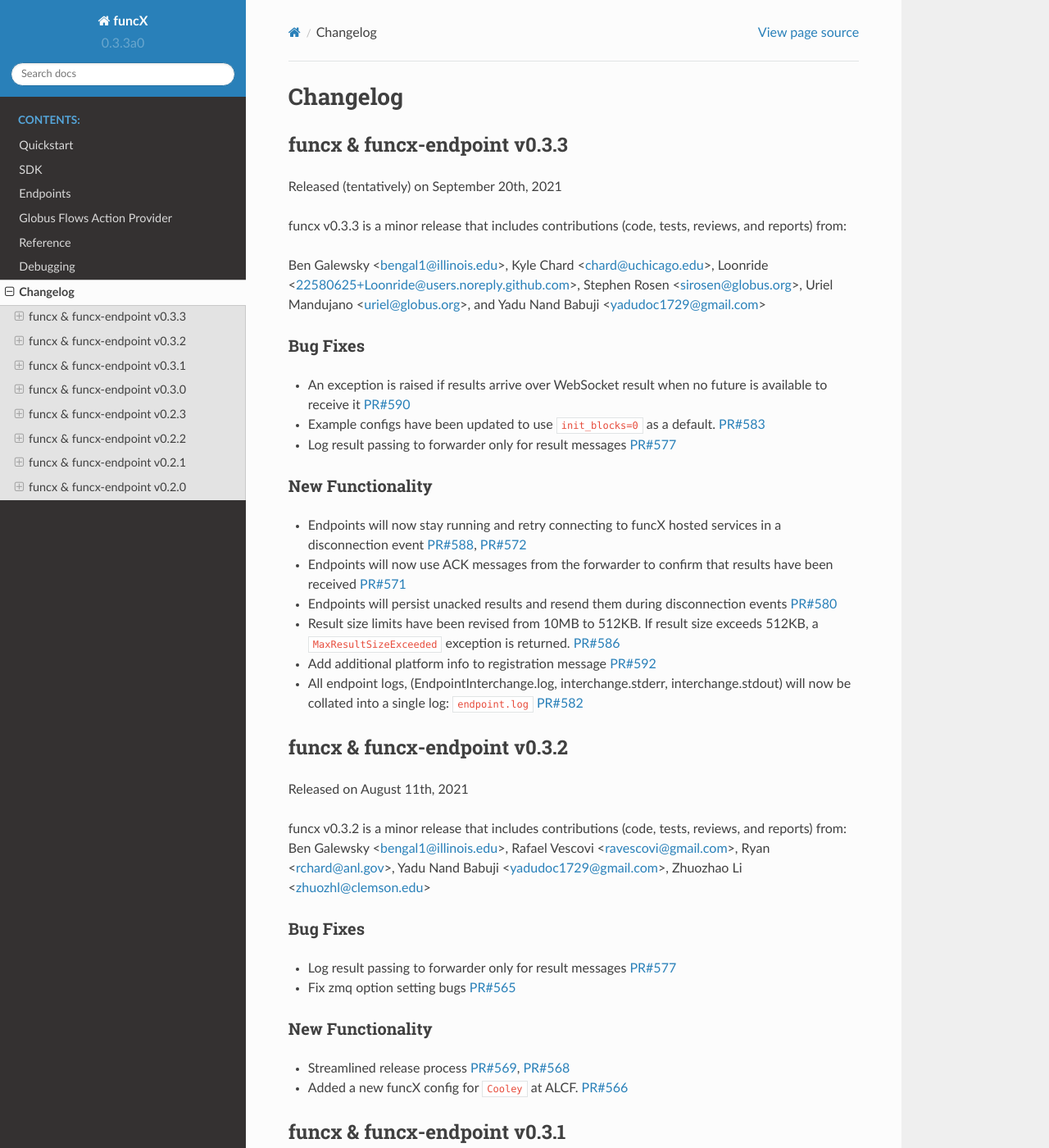
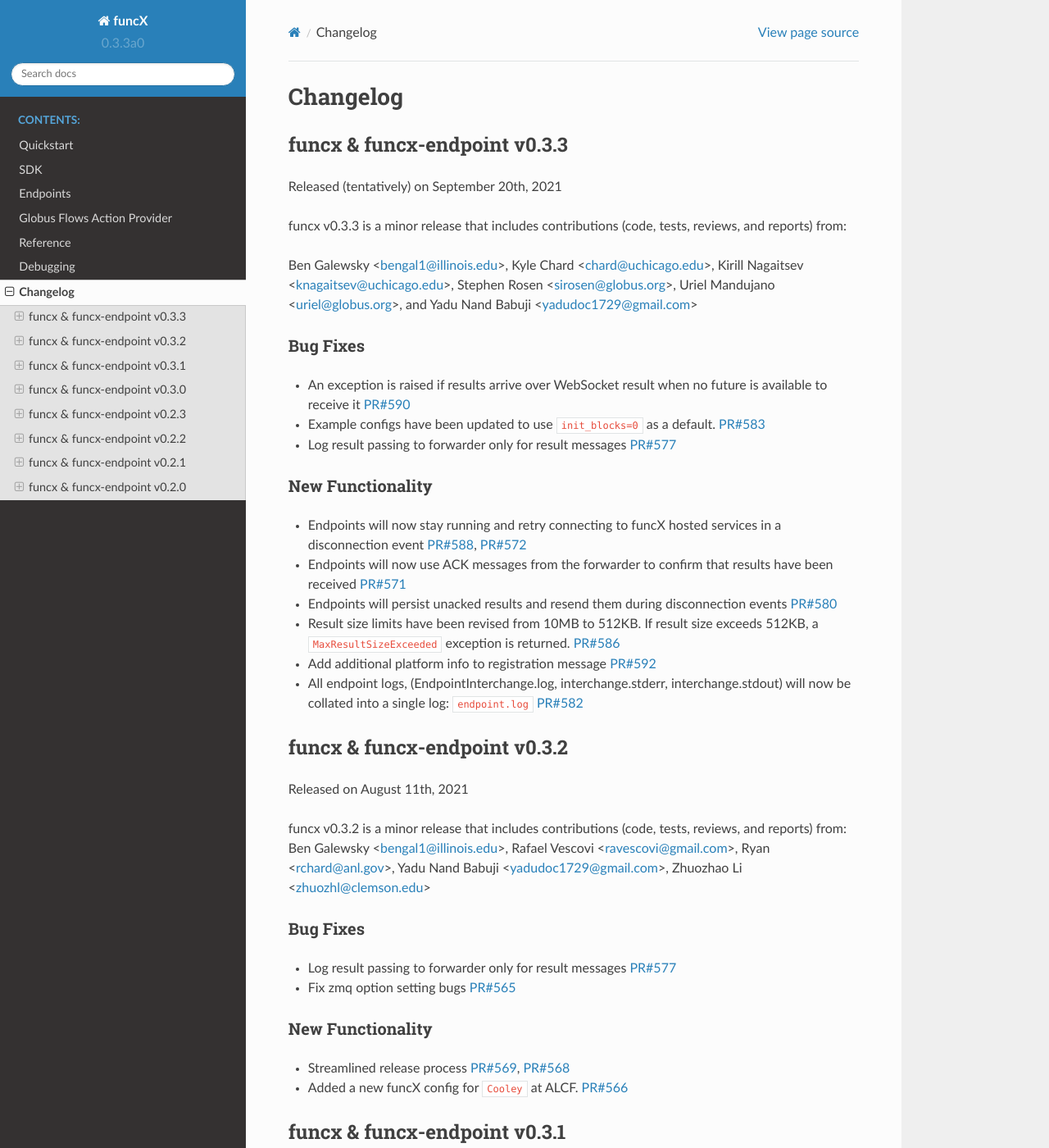
Before and after one commit to globus/globus-compute, a Sphinx documentation site: the page built from docs/changelog.rst, in a window 1280 px wide and 1400 px high. Shown: the whole window at 82% size. Built offline with Sphinx 7.4.7 and the Read the Docs theme 2.0.0, drawn with Linux system fonts in a browser that asks for light colours; some of the changed text lies outside the part shown.

Commit message:
make kir's name/email consistent across changelog

```diff
--- a/docs/changelog.rst
+++ b/docs/changelog.rst
@@ -10,7 +10,7 @@ Released (tentatively) on September 20th, 2021
 funcx v0.3.3 is a minor release that includes contributions (code, tests, reviews, and reports) from:
 
 Ben Galewsky <bengal1@illinois.edu>, Kyle Chard <chard@uchicago.edu>,
-Loonride <22580625+Loonride@users.noreply.github.com>, Stephen Rosen <sirosen@globus.org>,
+Kirill Nagaitsev <knagaitsev@uchicago.edu>, Stephen Rosen <sirosen@globus.org>,
 Uriel Mandujano <uriel@globus.org>, and Yadu Nand Babuji <yadudoc1729@gmail.com>
 
 
@@ -70,7 +70,7 @@ funcx & funcx-endpoint v0.3.1
 Released on July 26th, 2021
 
 funcx v0.3.1 is a minor release that includes contributions (code, tests, reviews, and reports) from:
-Ben Galewsky <bengal1@illinois.edu>, Loonride <knagaitsev@uchicago.edu>, Ryan Chard <rchard@anl.gov>, and Yadu Nand Babuji <yadudoc1729@gmail.com>
+Ben Galewsky <bengal1@illinois.edu>, Kirill Nagaitsev <knagaitsev@uchicago.edu>, Ryan Chard <rchard@anl.gov>, and Yadu Nand Babuji <yadudoc1729@gmail.com>
 
 Bug Fixes
 ^^^^^^^^^
@@ -88,7 +88,7 @@ Released on July 08th, 2021
 
 funcx v0.3.0 is a major release that includes contributions (code, tests, reviews, and reports) from:
 Ben Galewsky <bengal1@illinois.edu>, Kyle Chard <chard@uchicago.edu>,
-Kir Nagaitsev(@Loonride) <knagaitsev@uchicago.edu>, Daniel S. Katz <d.katz@ieee.org>,
+Kirill Nagaitsev <knagaitsev@uchicago.edu>, Daniel S. Katz <d.katz@ieee.org>,
 Stephen Rosen <sirosen@globus.org>, Yadu Nand Babuji <yadudoc1729@gmail.com>,
 Yongyan Rao <yongyan.rao@gmail.com>, and Zhuozhao Li <zhuozhao@uchicago.edu>
 
@@ -263,7 +263,7 @@ Released on April 8th, 2021
 
 funcx v0.2.0 includes contributions (code, tests, reviews, and reports) from:
 
-Ariel Rokem <arokem@gmail.com>, Ben Blaiszik <blaiszik@uchicago.edu>, Ben Galewsky <ben@peartreestudio.net>, Ben Glick <glick@glick.cloud>, Joshua Bryan <josh@globus.org>, Kirill Nagaitsev <knagaitsev1@gmail.com>, Kyle Chard <chard@uchicago.edu>, Loonride <22580625+Loonride@users.noreply.github.com>, pratikpoojary <pratik.poojary@somaiya.edu>, Ryan <rchard@anl.gov>, Yadu Nand Babuji <yadudoc1729@gmail.com>, yongyanrao <yongyan.rao@gmail.com>, and Zhuozhao Li <zhuozhao@uchicago.edu>
+Ariel Rokem <arokem@gmail.com>, Ben Blaiszik <blaiszik@uchicago.edu>, Ben Galewsky <ben@peartreestudio.net>, Ben Glick <glick@glick.cloud>, Joshua Bryan <josh@globus.org>, Kirill Nagaitsev <knagaitsev@uchicago.edu>, Kyle Chard <chard@uchicago.edu>, pratikpoojary <pratik.poojary@somaiya.edu>, Ryan <rchard@anl.gov>, Yadu Nand Babuji <yadudoc1729@gmail.com>, yongyanrao <yongyan.rao@gmail.com>, and Zhuozhao Li <zhuozhao@uchicago.edu>
 
 Known Issues
 ^^^^^^^^^^^^
```
